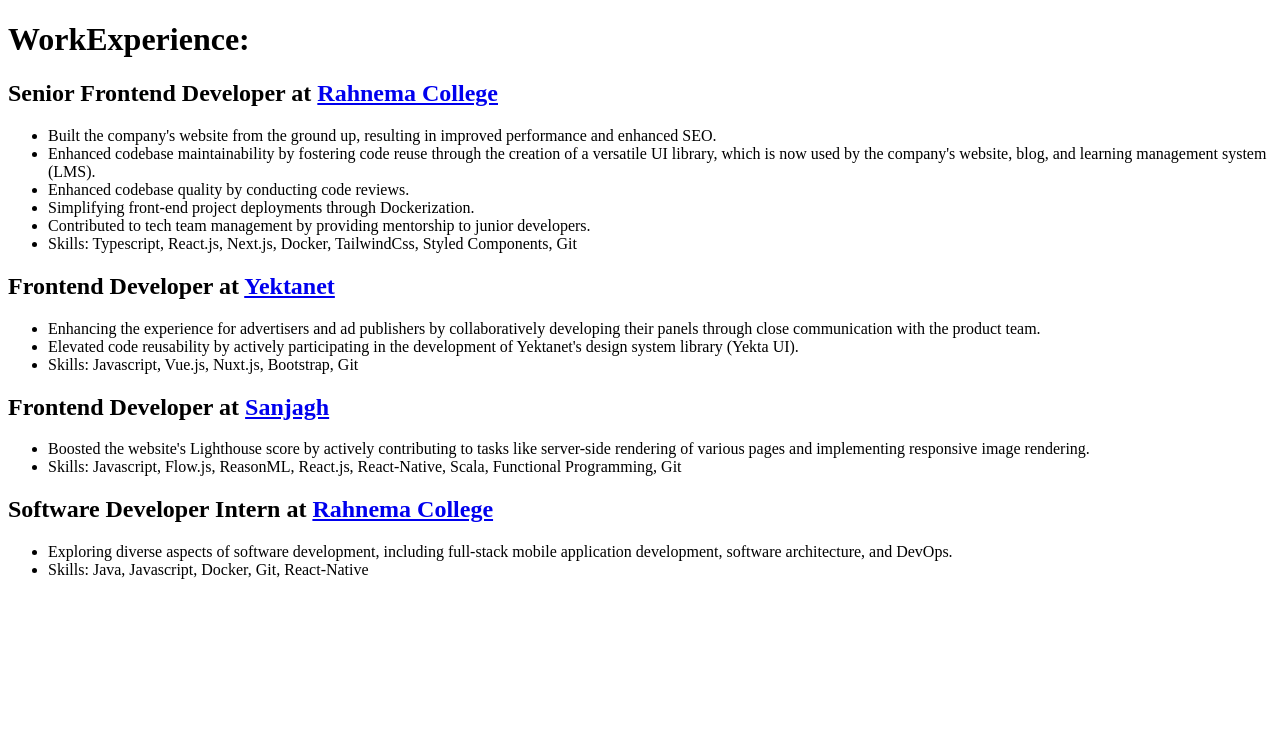
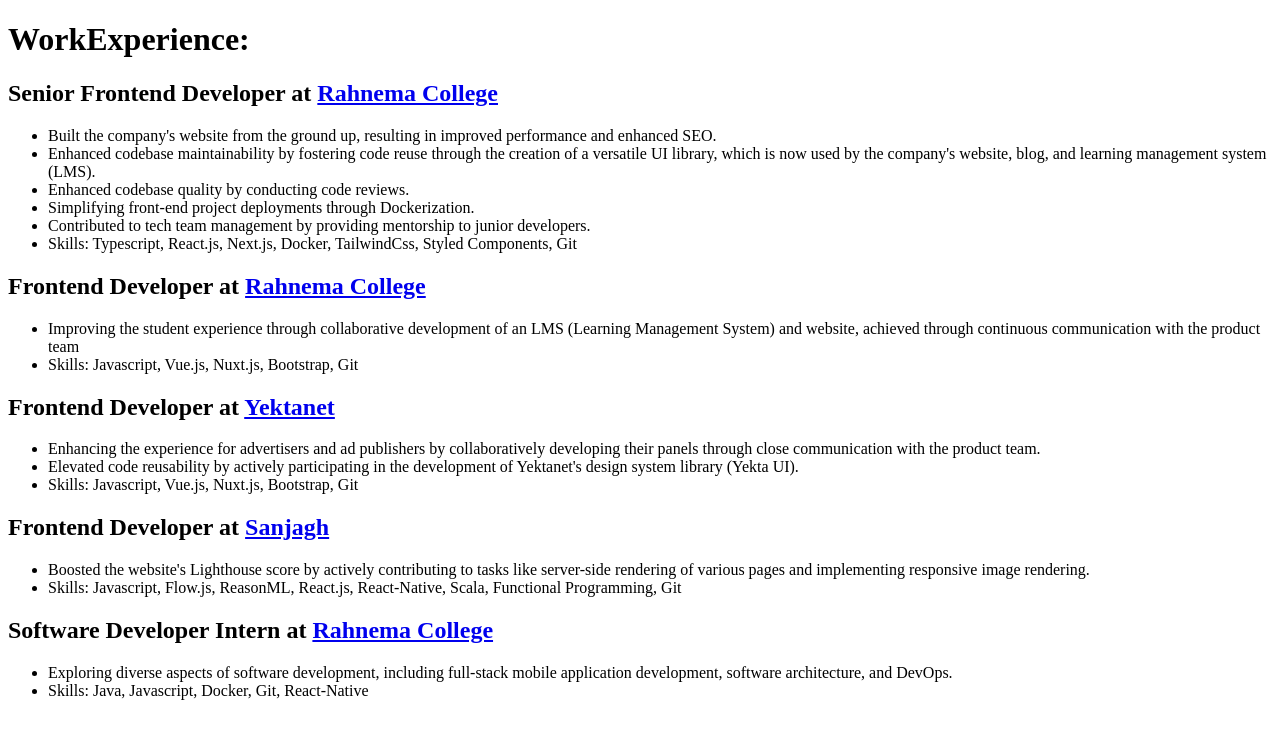
Before and after one commit to Melikano/melikano.github.io, a Next.js app: page /work-experience in a window 1280 px wide. Shown: the top 738 px of the page. Built offline with nearby package versions, Linux system fonts and the light colour scheme.

Commit message:
refactor: enhance

```diff
--- a/data/me.json
+++ b/data/me.json
@@ -12,6 +12,15 @@
         "Simplifying front-end project deployments through Dockerization.",
         "Contributed to tech team management by providing mentorship to junior developers.",
         "Skills: Typescript, React.js, Next.js, Docker, TailwindCss, Styled Components, Git"
+      ]
+    },
+    {
+      "position": "Frontend Developer",
+      "company_name": "Rahnema College",
+      "company_website": "www.rahnemacollege.com",
+      "description": [
+        "Improving the student experience through collaborative development of an LMS (Learning Management System) and website, achieved through continuous communication with the product team",
+        "Skills: Javascript, Vue.js, Nuxt.js, Bootstrap, Git"
       ]
     },
     {
@@ -67,11 +76,12 @@
     { "title": "React-Native", "strength": "75" },
     { "title": "Haskell", "strength": "70" },
     { "title": "Java", "strength": "70" },
-    { "title": "ReScript", "strength": "50" },
     { "title": "SQL", "strength": "90" },
     { "title": "C/C++", "strength": "70" },
     { "title": "Docker", "strength": "60" },
     { "title": "Git", "strength": "90" },
-    { "title": "GraphQL", "strength": "50" }
+    { "title": "GraphQL", "strength": "70" },
+    { "title": "ReScript", "strength": "30" },
+    { "title": "Scala", "strength": "30" }
   ]
 }
--- a/pages/work-experience.tsx
+++ b/pages/work-experience.tsx
@@ -6,7 +6,7 @@
     <AnimatedDiv className="md:mx-auto md:w-11/12 md:p-0 px-4">
       <>
         <h1 className="text-white inline">WorkExperience:</h1>
-        <div className="grid md:grid-cols-2 grid-rows-2 gap-4 mt-8">
+        <div className="grid md:grid-cols-2 grid-rows-4 gap-4 mt-8">
           {mydata.work_experience.map(
             ({ position, company_name, company_website, description }, i) => (
               <div className="bg-black p-8" key={i}>
```
Also changed, not shown: styles/globals.css (+8 -0 lines).
